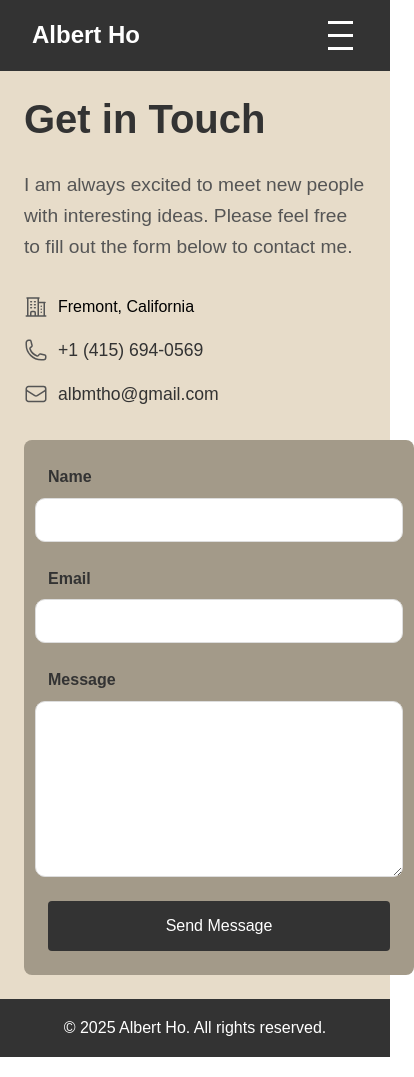
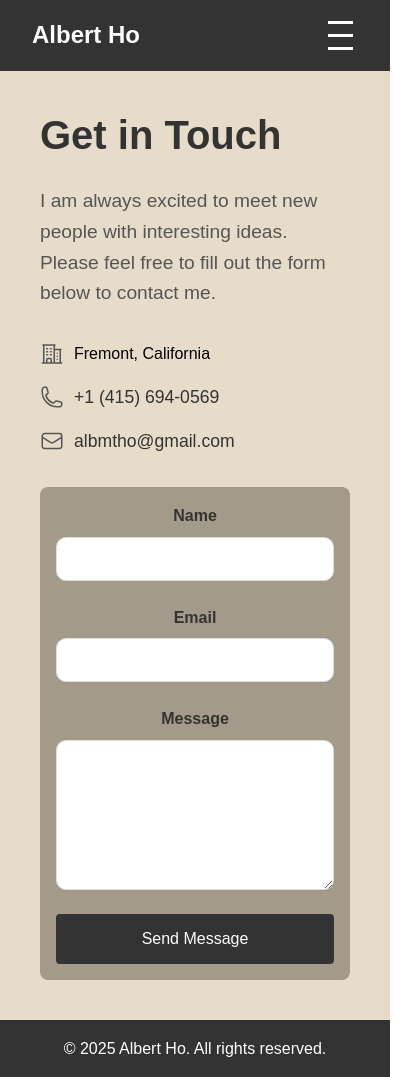
Before and after one commit to Tofulati/port, a React (Vite) app in the folder portfolio/: page /Contact in a window 390 px wide. Shown: the whole page, 414 px wide, since content can reach past the window. Built offline with nearby package versions, Linux system fonts and the light colour scheme.

Commit message:
address overflow issues

```diff
--- a/portfolio/src/styles/ContactPage.css
+++ b/portfolio/src/styles/ContactPage.css
@@ -5,12 +5,17 @@
     align-items: center;
     min-height: 100vh;
     padding: 2rem;
+    width: 100%;
+    box-sizing: border-box;
 }
 
 .contact-content {
     max-width: 600px;
+    width: 100%;
     margin: 0 auto;
     text-align: center;
+    padding: 1rem;
+    box-sizing: border-box;
 }
 
 .contact h2 {
@@ -33,6 +38,7 @@
 .contact-details {
     margin-bottom: 2rem;
     text-align: left;
+    width: 100%;
 }
 
 .contact-item {
@@ -40,6 +46,7 @@
     align-items: center;
     gap: 10px;
     margin-bottom: 1rem;
+    flex-wrap: wrap;
 }
 
 .contact-item a {
@@ -64,6 +71,7 @@
     border-radius: 8px;
     width: 100%;
     max-width: 600px;
+    box-sizing: border-box;
 }
 
 .form-group {
@@ -71,6 +79,7 @@
     display: flex;
     flex-direction: column;
     align-items: center;
+    width: 100%;
 }
 
 .form-group label {
@@ -89,6 +98,7 @@
     border: 1px solid #ddd;
     border-radius: 10px;
     font-size: 1rem;
+    box-sizing: border-box;
 }
 
 .form-group textarea {
@@ -119,5 +129,12 @@ button[type="submit"]:hover {
     }
     .contact-content {
         max-width: 100%;
+        padding: 1rem;
+    }
+    .form-container {
+        padding: 1rem;
+    }
+    .form-group label {
+        text-align: center;
     }
 }
--- a/portfolio/src/styles/ResearchPage.css
+++ b/portfolio/src/styles/ResearchPage.css
@@ -5,11 +5,15 @@
     display: flex;
     flex-direction: column;
     align-items: center;
+    position: relative;
+    z-index: 0;
 }
 
 .research-content {
     max-width: 1200px;
     margin: 0 auto;
+    position: relative;
+    z-index: 1;
 }
 
 .research-content h2 {
@@ -21,6 +25,8 @@
     display: grid;
     grid-template-columns: repeat(auto-fit, minmax(300px, 1fr));
     gap: 4rem;
+    position: relative;
+    z-index: 1;
 }
 
 .research-card {
@@ -31,11 +37,12 @@
     transition: transform 0.3s ease;
     padding: 1rem;
     text-align: center;
-    position: relative;
     display: flex;
     flex-direction: column;
     justify-content: space-between;
     height: 100%;
+    position: relative;
+    z-index: 1;
 }
 
 .research-card:hover {
@@ -59,6 +66,7 @@
     margin-top: auto;
     position: relative;
     width: 100%;
+    z-index: 3;
 }
 
 .dropdown-button {
@@ -70,7 +78,9 @@
     box-shadow: 0px 4px 6px rgba(0, 0, 0, 0.15);
     transition: background 0.3s, transform 0.2s;
     text-decoration: none;
-    font-size: 0.9rem; /* Make button text slightly smaller */
+    font-size: 0.9rem;
+    position: relative;
+    z-index: 3;
 }
 
 .dropdown-button:hover {
@@ -91,7 +101,7 @@
     visibility: hidden;
     opacity: 0;
     transition: opacity 0.3s ease, visibility 0.3s ease;
-    z-index: 10;
+    z-index: 4;
 }
 
 /* Show dropdown when button is clicked */
@@ -116,4 +126,27 @@
     .research-grid {
         grid-template-columns: 1fr;
     }
+
+    .research-card {
+        padding: 1rem;
+        margin-bottom: 1.5rem;
+    }
+
+    .dropdown-container {
+        width: 100%;
+    }
 }
+
+footer {
+    position: relative;
+    z-index: 2;
+}
+
+.research {
+    padding-bottom: 5rem;
+}
+
+header {
+    position: relative;
+    z-index: 2;
+}
```
